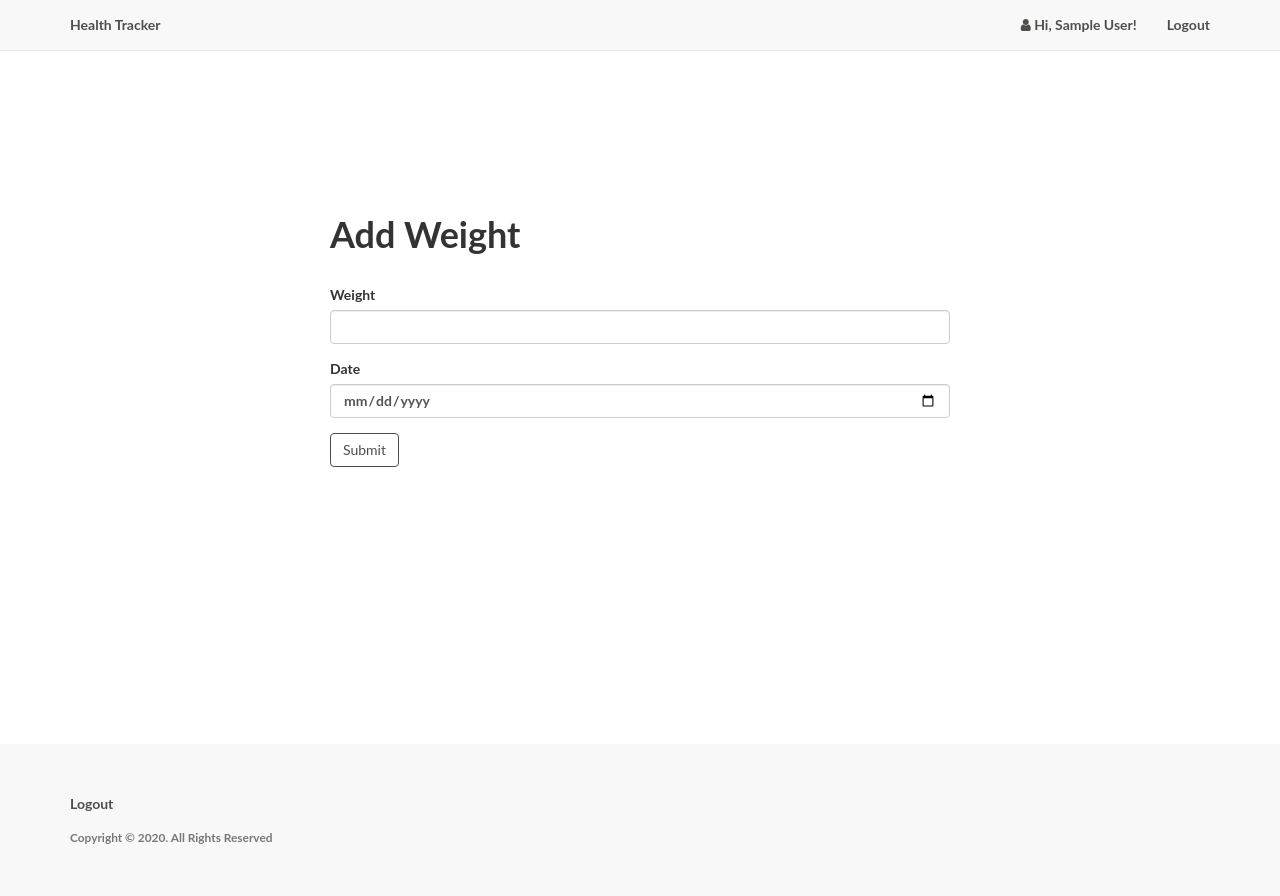
After one commit to shan145/Health-Tracker, a Flask app: page /dashboard/add in a window 1280 px wide. The commit adds this page. Run offline with Flask 2, Linux system fonts and the light colour scheme; the visitor is signed in with stand-in values (Sample User, id 1); data comes from the database, SQL or seed files in the repository; parts of the project's set-up code (start-up, migrations or seed data) failed here and were passed over; some libraries are stand-ins or nearby versions.

Commit message:
Datepicker ready to go

```diff
--- a/health_app/health/forms.py
+++ b/health_app/health/forms.py
@@ -1,11 +1,11 @@
 # health_app/health/forms.py
 
 from flask_wtf import FlaskForm
-from wtforms import IntegerField, DateField, SubmitField
+from wtforms import IntegerField, SubmitField, DateField
 from wtforms.validators import DataRequired
 
 class HealthForm(FlaskForm):
     # Form for adding or editing health data
-    weight = IntegerField('Weight', validators=[DataRequired()])
-    date = DateField('Date', validators=[DataRequired()])
+    weight = IntegerField('Weight', validators=[DataRequired('Please enter a valid weight')])
+    date = DateField('Date', validators=[DataRequired('Please enter a valid date')])
     submit = SubmitField('Submit')
--- a/health_app/health/routes.py
+++ b/health_app/health/routes.py
@@ -1,9 +1,90 @@
 from . import health
-from flask import render_template
-from flask_login import login_required
+from flask import render_template, flash, redirect, url_for, request
+from flask_login import current_user, login_required
+from .forms import HealthForm
+from .. import db
+from ..model import Health
+import datetime
 
 @health.route('/dashboard')
 @login_required
 def dashboard():
     # Renders dashboard page for user on /dashboard route
+    # Queries from DB all health data to use for creating graph
+    health_data = Health.query.filter_by(person_id=current_user.id).all()
+
+    # Sanity check
+    if len(health_data) == 0:
+        print('Nothing inside yet')
+    else:
+        print(len(health_data))
     return render_template('health/dashboard.html', title='Dashboard')
+
+@health.route('/dashboard/add', methods=['GET', 'POST'])
+@login_required
+def add_weight():
+    # Add health data to DB
+    form = HealthForm()
+
+    if form.is_submitted():
+        # Update form date data to match check if it matches standards
+        form.date.data = request.form['date']
+        if form.validate():
+            # Need to reorder time to allow it to match database DATE type
+            # sql_date = datetime.datetime.strptime(form.date.data, "%m/%d/%Y").strftime
+            # Query to see if current user already has a weight for this date
+            health = Health.query.filter_by(person_id=current_user.id, date = form.date.data).first()
+
+            #If this query exists, then redirect to edit weight
+            if health is not None:
+                flash('A weight is already set for this date. Redirecting to edit.')
+                redirect(url_for('health.edit_weight'))
+
+            # Create weight data from model and add to database
+            weight = Health(weight = form.weight.data, date = form.date.data, person_id = current_user.id)
+            db.session.add(weight)
+            try:
+                db.session.commit()
+                flash('You have successfully added the weight!')
+                # redirect to dashboard with updated board
+                return redirect(url_for('health.dashboard'))
+            except Exception:
+                db.session.rollback()
+                flash('Adding data failed. Please try again at a later time.')
+
+    return render_template('health/weight.html', action='Add', add_weight=True, form=form, title='Add Weight')
+
+@health.route('/dashboard/edit/<int:id>', methods=['GET','POST'])
+@login_required
+def edit_weight(id):
+    # Edit health data to DB
+    health = Health.query.get_or_404(id)
+    form = HealthForm(obj=health)
+    if form.validate_on_submit():
+        health.weight = form.weight.data
+        health.date = form.date.data
+        try:
+            db.session.commit()
+            flash('You have successfully edited the weight!')
+
+            # redirect to dashboard
+            redirect(url_for('health.dashboard'))
+        except Exception:
+            db.session.rollback()
+            flash('Editing data failed. Please try again at a later time.')
+
+    return render_template('health/weight.html', action='Edit', add_weight=False, form=form, health=health, title='Edit Weight')
+
+@health.route('/dashboard/delete/<int:id>', methods=['GET', 'POST'])
+@login_required
+def delete_weight(id):
+    # Delete health data from DB
+    health = Health.query.get_or_404(id)
+    db.session.delete(health)
+    try:
+        db.session.commit()
+        flash('You have successfully deleted the weight!')
+    except Exception:
+        db.session.rollback()
+        flash('Deleting data failed. Please try again at a later time.')
+    return render_template(title='Delete Data')
--- a/health_app/static/css/style.css
+++ b/health_app/static/css/style.css
@@ -102,8 +102,25 @@ p.copyright {
 }
 
 .wrapper {
-  min-height: 100%;
-  height: auto !important;
-  height: 100%;
-  margin: 0 auto -4em;
+    min-height: 100%;
+    height: auto !important;
+    height: 100%;
+    margin: 0 auto -4em;
 }
+
+.outer {
+    display: table;
+    position: absolute;
+    height: 70%;
+    width: 100%;
+}
+
+.middle {
+    display: table-cell;
+    vertical-align: middle;
+}
+
+.inner {
+    margin-left: auto;
+    margin-right: auto;
+}
--- /dev/null
+++ b/health_app/templates/health/weight.html
@@ -0,0 +1,36 @@
+{% import "bootstrap/wtf.html" as wtf %}
+{% extends "base.html" %}
+{% block title %}
+    {% if add_weight %}
+        Add Weight
+    {% else %}
+        Edit Weight
+    {% endif %}
+{% endblock %}
+
+{% block body %}
+<div class="content-section">
+ <div class="outer">
+    <div class="middle">
+      <div class="inner">
+        <div class="center">
+            {% if add_weight %}
+                <h1>Add Weight</h1>
+            {% else %}
+                <h1>Edit Weight</h1>
+            {% endif %}
+            <br/>
+            <!-- {{ wtf.quick_form(form) }} -->
+            <form class="form basic" method="post" role="form">
+                {{ form.hidden_tag() }}
+                {{ wtf.form_errors(form, hiddens="only") }}
+                {{ wtf.form_field(form.weight) }}
+                {{ wtf.form_field(form.date, type="date", id="input_date") }}
+                {{ wtf.form_field(form.submit) }}
+            </form>
+        </div>
+      </div>
+    </div>
+  </div>
+</div>
+{% endblock %}
```
Also changed, not shown: health_app/templates/health/dashboard.html (+22 -1 lines).
